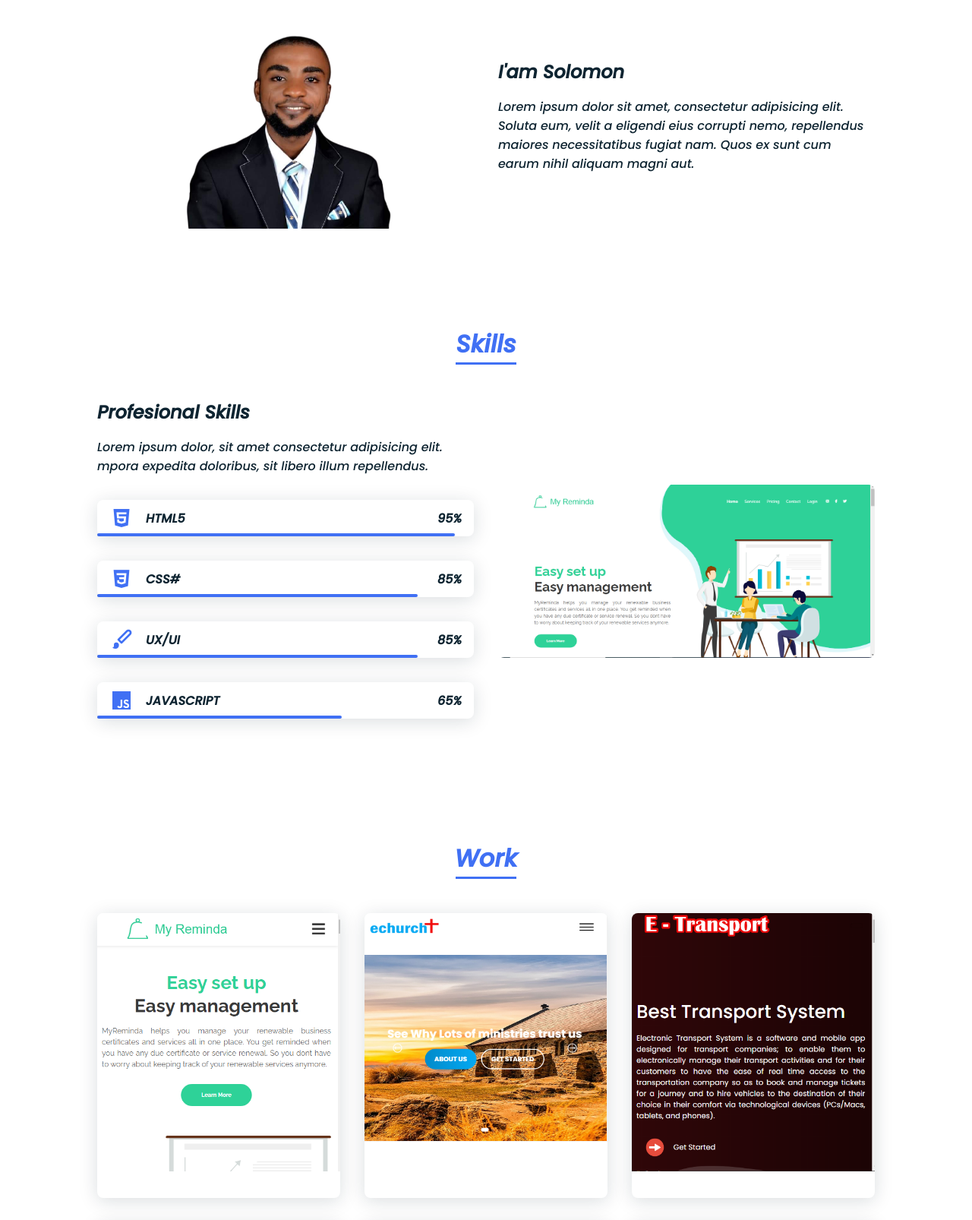
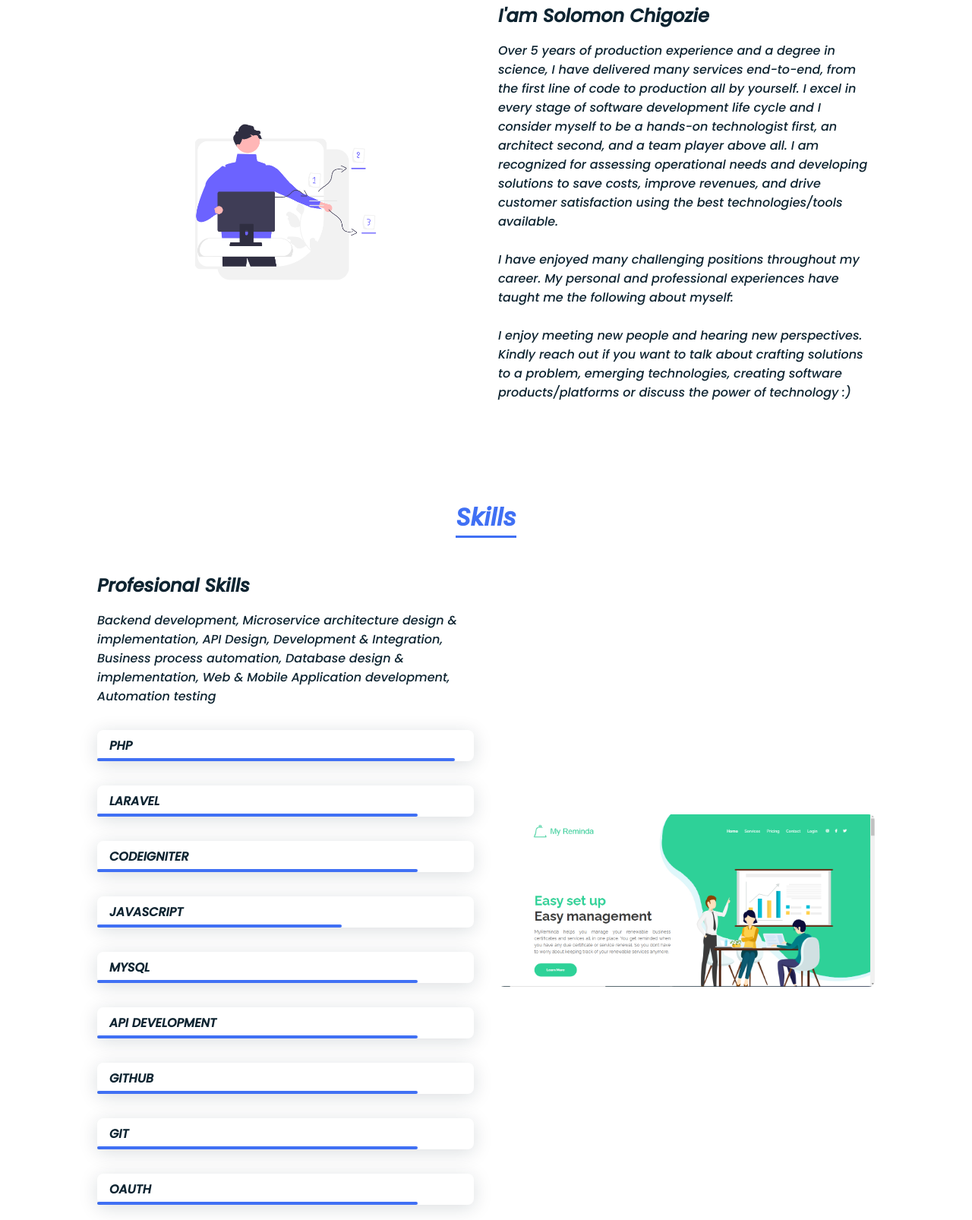
Before and after one commit to solomonchigozie/portfolio, a plain HTML site: page index.html in a window 1280 px wide. Shown: the part 973-2579 px from the top of the page at 76% size. Drawn offline with nearby package versions, Linux system fonts and the light colour scheme.

Commit message:
update to page

```diff
--- a/index.html
+++ b/index.html
@@ -29,7 +29,6 @@
                         <li class="nav_item"><a href="#about" class="nav_link">About</a></li>
                         <li class="nav_item"><a href="#skills" class="nav_link">Skill</a></li>
                         <li class="nav_item"><a href="#work" class="nav_link">Work</a></li>
-                        <li class="nav_item"><a href="#contact" class="nav_link">Contact</a></li>
                     </ul>
                 </ul>
             </div>
@@ -42,18 +41,19 @@
     <!-- Home -->
     <section class="home bd-grid" id="home">
         <div class="home_data">
-            <h1 class="home_title">Hi <br>I'am <span class="home_title-color">SOLOMON</span><br> Web Designer</h1>
+            <h1 class="home_title">Hi <br>I'am <span class="home_title-color">SOLOMON</span><br>Full Stack Developer</h1>
             <a href="#" class="button">Contact</a>
         </div>
 
         <div class="home_social">
-            <a href="#" class="home_social-icon"><i class='bx bxl-linkedin'></i></a>
-            <a href="#" class="home_social-icon"><i class='bx bxl-behance' ></i></a>
-            <a href="#" class="home_social-icon"><i class='bx bxl-github' ></i></a>
+            <a href="https://github.com/solomonchigozie" target="_blank" class="home_social-icon"><i class='bx bxl-github' ></i></a>
+            <a href="https://www.linkedin.com/in/solomon-chigozie-943798133/" target="_blank" class="home_social-icon"><i class='bx bxl-linkedin'></i></a>
+            <a href="https://www.instagram.com/solomonchigozieadie/" target="_blank" class="home_social-icon"><i class='bx bxl-instagram' ></i></a>
+            <a href="https://twitter.com/solomonchioduye" target="_blank" class="home_social-icon"><i class='bx bxl-twitter' ></i></a>
         </div>
 
         <div class="home_img">
-            <img src="img/FB_IMG_1617268048957-removebg-preview.png" alt="">
+            <img src="img/user1.png" alt="">
         </div>
     </section>
 
@@ -63,12 +63,26 @@
 
         <div class="about_container bd-grid">
             <div class="about_img">
-                <img src="img/FB_IMG_1617268048957-removebg-preview.png" alt="">
+                <img src="img/user3.png" alt="">
             </div>
 
             <div>
-                <h2 class="about_subtitle">I'am Solomon</h2>
-                <p class="about_text">Lorem ipsum dolor sit amet, consectetur adipisicing elit. Soluta eum, velit a eligendi eius corrupti nemo, repellendus maiores necessitatibus fugiat nam. Quos ex sunt cum earum nihil aliquam magni aut.</p>
+                <h2 class="about_subtitle">I'am Solomon Chigozie</h2>
+                <p class="about_text">
+                    Over 5 years of production experience and a degree in science, I have
+                    delivered many services end-to-end, from the first line of code to production
+                    all by yourself. I excel in every stage of software development life cycle
+                    and I consider myself to be a hands-on technologist first, an architect second,
+                    and a team player above all. I am recognized for assessing operational needs
+                    and developing solutions to save costs, improve revenues, and drive customer
+                    satisfaction using the best technologies/tools available. <br> <br>
+                    I have enjoyed many challenging positions throughout my career. My personal
+                    and professional experiences have taught me the following about myself: <br><br>
+
+                    I enjoy meeting new people and hearing new perspectives. Kindly reach out if you want to talk about crafting solutions to a problem, emerging technologies, creating software products/platforms or discuss the power of technology :)
+
+
+                </p>
             </div>
         </div>
     </section>
@@ -80,55 +94,65 @@
         <div class="skills_container bd-grid">
             <div>
                 <h2 class="skill_subtitle">Profesional Skills</h2>
-                <p class="skills_text">Lorem ipsum dolor, sit amet consectetur adipisicing elit. mpora expedita doloribus, sit libero illum repellendus.</p>
+                <p class="skills_text">
+                    Backend development, Microservice architecture design & implementation, API Design,
+                    Development & Integration, Business process automation, Database design & implementation,
+                     Web & Mobile Application development, Automation testing
+                </p>
 
                 <div class="skills__data">
                     <div class="skills__names">
-                        <i class='bx bxl-html5 skills__icon' ></i>
-                        <span class="skills__names">HTML5</span>
+                        <span class="skills__names">PHP</span>
                     </div>
-
-                    <div>
-                        <span class="skills__percentage">95%</span>
-                    </div>
-
                     <div class="skills__bar skills__html"></div>
                 </div>
                 <div class="skills__data">
                     <div class="skills__names">
-                        <i class='bx bxl-css3 skills__icon'></i>
-                        <span class="skills__names">CSS#</span>
+                        <span class="skills__names">LARAVEL</span>
                     </div>
-
-                    <div>
-                        <span class="skills__percentage">85%</span>
-                    </div>
-
                     <div class="skills__bar skills__css"></div>
                 </div>
                 <div class="skills__data">
                     <div class="skills__names">
-                        <i class="bx bxs-paint skills__icon"></i>
-                        <span class="skills__names">UX/UI</span>
+                        <span class="skills__names">CODEIGNITER</span>
                     </div>
-
-                    <div>
-                        <span class="skills__percentage">85%</span>
-                    </div>
-
                     <div class="skills__bar skills__ux"></div>
                 </div>
                 <div class="skills__data">
                     <div class="skills__names">
-                        <i class='bx bxl-javascript skills__icon' ></i>
                         <span class="skills__names">JAVASCRIPT</span>
                     </div>
-
-                    <div>
-                        <span class="skills__percentage">65%</span>
+                    <div class="skills__bar skills__js"></div>
+                </div>
+                <div class="skills__data">
+                    <div class="skills__names">
+                        <span class="skills__names">MYSQL</span>
                     </div>
-
-                    <div class="skills__bar skills__js"></div>
+                    <div class="skills__bar skills__css"></div>
+                </div>
+                <div class="skills__data">
+                    <div class="skills__names">
+                        <span class="skills__names">API DEVELOPMENT</span>
+                    </div>
+                    <div class="skills__bar skills__css"></div>
+                </div>
+                <div class="skills__data">
+                    <div class="skills__names">
+                        <span class="skills__names">GITHUB</span>
+                    </div>
+                    <div class="skills__bar skills__ux"></div>
+                </div>
+                <div class="skills__data">
+                    <div class="skills__names">
+                        <span class="skills__names">GIT</span>
+                    </div>
+                    <div class="skills__bar skills__ux"></div>
+                </div>
+                <div class="skills__data">
+                    <div class="skills__names">
+                        <span class="skills__names">OAUTH</span>
+                    </div>
+                    <div class="skills__bar skills__ux"></div>
                 </div>
             </div>
             <div>
@@ -165,30 +189,16 @@
     </section>
 
     <!-- CONTACT -->
-    <section class="contact section" id="contact">
-        <h2 class="section-title">Contact</h2>
-
-        <div class="contact__container bd-grid">
-            <form action="" class="contact__form">
-                <input type="text" placeholder="Name" class="contact__input">
-                <input type="mail" placeholder="Email" class="contact__input">
-                <textarea name="" id="" cols="0" rows="10" class="contact__input"></textarea>
-
-                <input type="button" value="Sent" class="contact__button button">
-            </form>
-        </div>
-    </section>
 </main>
 
 <!-- FOOTER -->
 <footer class="footer">
-    <p class="footer__title">Solomon</p>
-
+    <p class="footer__title">Solomon Chigozie</p>
     <div class="footer__social">
-        <a href="#" class="footer__icon"><i class='bx bxl-facebook-square' ></i></a>
-        <a href="#" class="footer__icon"><i class='bx bxl-instagram' ></i></a>
-        <a href="#" class="footer__icon"><i class='bx bxl-twitter' ></i></a>
-        <p>&#169; 2021 copyright all right reserved</p>
+        <a href="https://github.com/solomonchigozie"  target="_blank" class="footer__icon"><i class='bx bxl-github'></i></a>
+        <a href="https://www.linkedin.com/in/solomon-chigozie-943798133/"  target="_blank" class="footer__icon"><i class='bx bxl-linkedin' ></i></a>
+        <a href="https://twitter.com/solomonchioduye"  target="_blank" class="footer__icon"><i class='bx bxl-twitter' ></i></a>
+        <p>&#169; 2023 copyright all right reserved</p>
     </div>
 </footer>
     <!-- scroll reveal -->
```
Also changed, not shown: img/user1.png (added), img/user2.png (added), img/user3.png (added).
